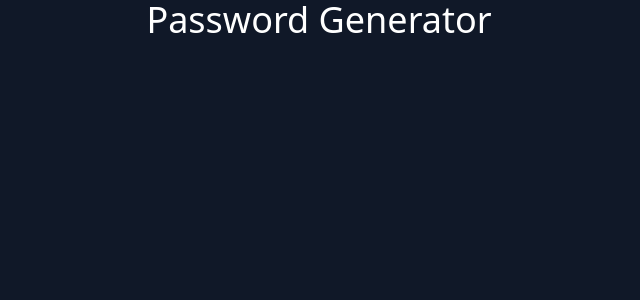
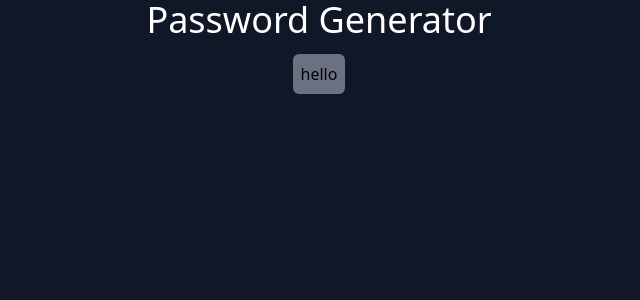
Before and after one commit to itspriyambhattacharya/react_password_generator_project, a React (Vite) app: page / in a window 1280 px wide. Shown: the top 300 px of the page, without its empty margins (321-961 px from the left). Built offline with nearby package versions, Linux system fonts and the light colour scheme.

Commit message:
Add body section with placeholder content in App component

```diff
--- a/src/App.jsx
+++ b/src/App.jsx
@@ -31,6 +31,11 @@ function App() {
       <header className="text-white">
         <h1 className="text-2xl lg:text-4xl text-center">Password Generator</h1>
       </header>
+      <body>
+        <div className="mt-3.5 mx-auto w-fit p-2 rounded-md bg-gray-500">
+          hello
+        </div>
+      </body>
     </>
   );
 }
```
